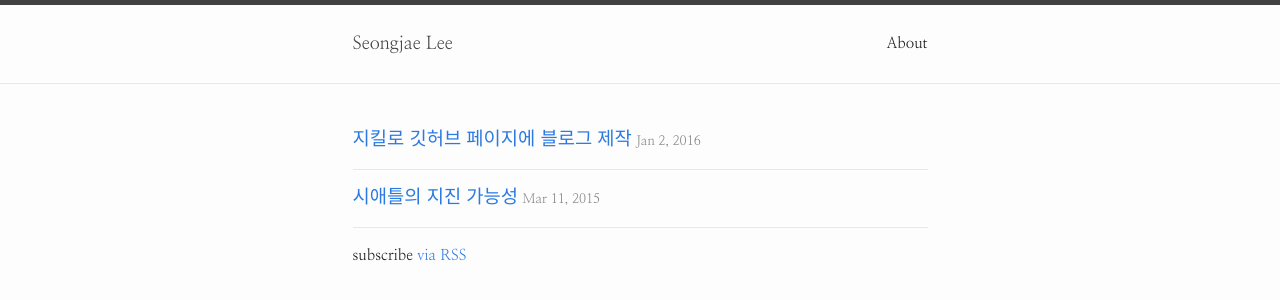
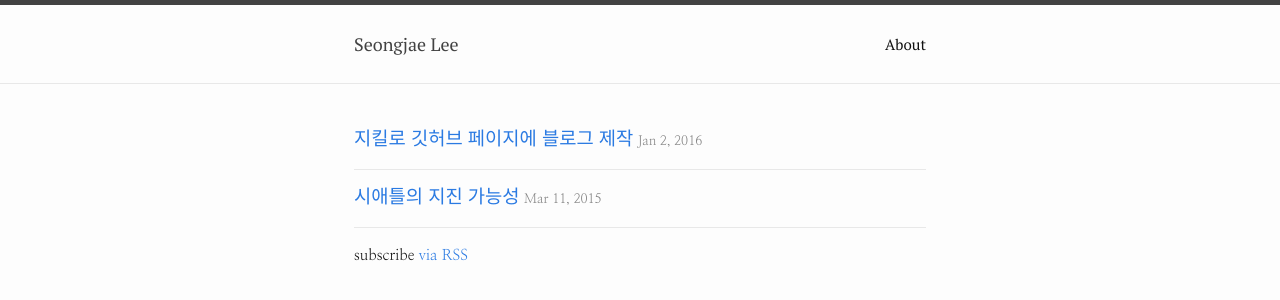
Before and after one commit to seongjaelee/seongjaelee.github.io, a Jekyll site: the page built from index.html, in a window 1280 px wide. Shown: the top 300 px of the page. Built offline with Jekyll 4.4.1, drawn with Linux system fonts in a browser that asks for light colours; nearby versions of some CDN libraries.

Commit message:
Refine English page rendering

```diff
--- a/_sass/_layout.scss
+++ b/_sass/_layout.scss
@@ -2,6 +2,7 @@
  * Site header
  */
 .site-header {
+    font-family: $base-font-family-en;
     box-sizing: border-box;
     border-top: 5px solid $grey-color-dark;
     border-bottom: 1px solid $grey-color-light;
@@ -24,6 +25,7 @@
 
 .site-nav {
     float: right;
+    font-size: 15px;
     line-height: $spacing-unit * 3 - 6px;
 
     .menu-icon {
@@ -32,7 +34,6 @@
 
     .page-link {
         color: $text-color;
-        font-size: 15px;
 
         // Gaps between nav items, but not on the first one
         &:not(:first-child) {
@@ -181,6 +182,7 @@
     }
 
     #comments-label {
+        font-family: $base-font-family-en;
         display: block;
         cursor: pointer;
     }
--- a/css/main.scss
+++ b/css/main.scss
@@ -21,7 +21,7 @@ $h3-font-size:     1.25em;
 $h2-font-size:     1.5em;
 $h1-font-size:     2em;
 
-$hr-spacing-unit:  1.5em;
+$hr-spacing-unit:  24px;
 $spacing-unit:     28px;
 $mono-line-height: 18px;
 
```
Also changed, not shown: about.md (+1 -0 lines).
